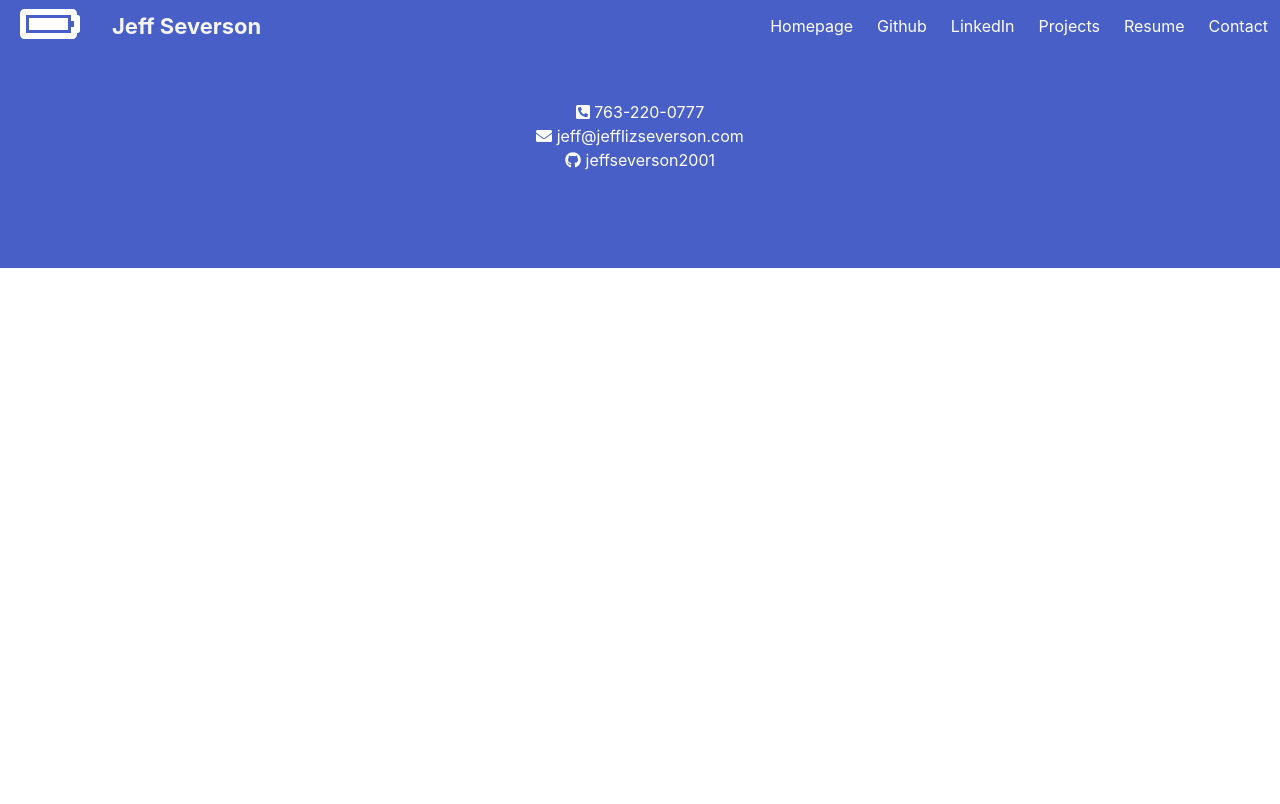
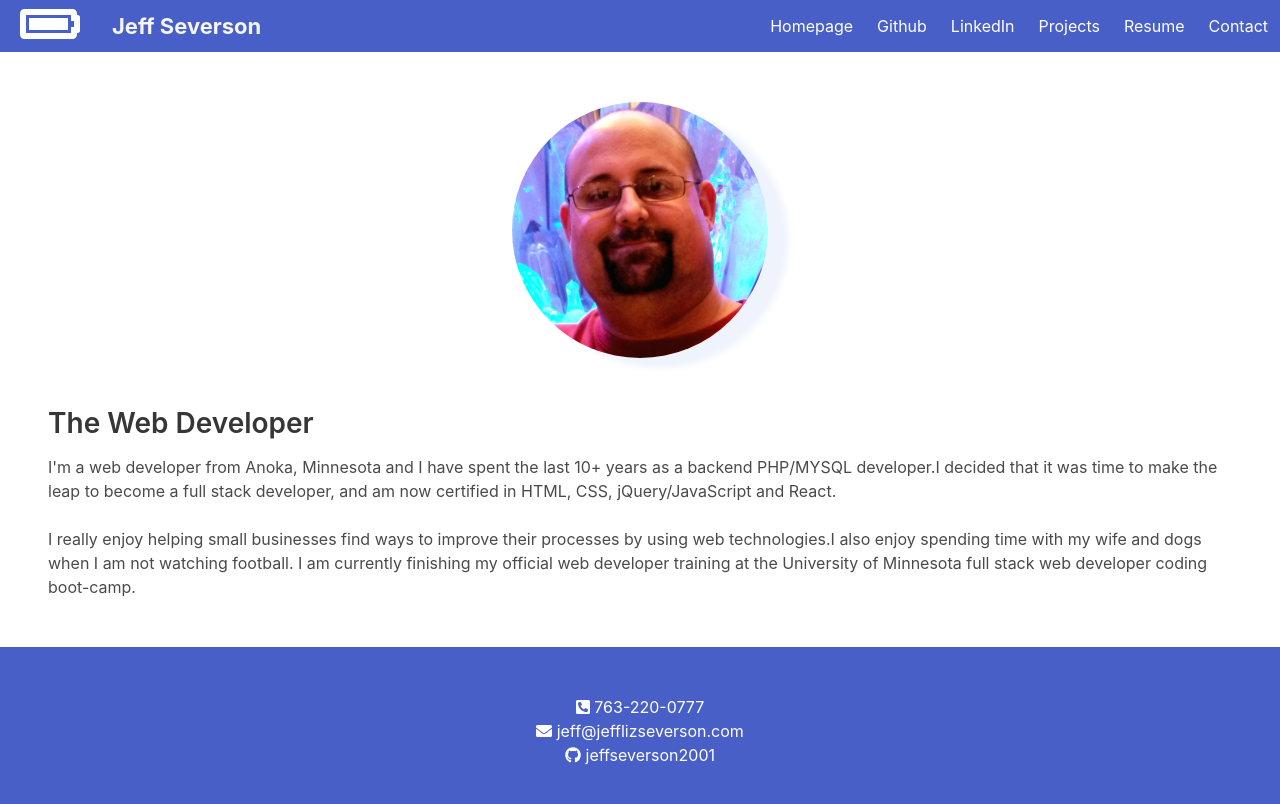
Before and after one commit to jeffseverson2001/React-Portfolio, a React (Create React App) app: page / in a window 1280 px wide. Shown: the top 804 px of the page. Built offline with nearby package versions, Linux system fonts and the light colour scheme.

Commit message:
Links Fix

```diff
--- a/src/App.js
+++ b/src/App.js
@@ -13,16 +13,16 @@ export default function App() {
     <Router>
       <Nav />
       <Switch>
-        <Route path="./projects">
+        <Route path="projects">
           <Profile />
         </Route>
-        <Route path="./resume">
+        <Route path="resume">
           <Resume />
         </Route>
-        <Route path="./contact">
+        <Route path="contact">
           <Contact />
         </Route>
-        <Route path="./">
+        <Route path="/">
           <Home />
         </Route>
       </Switch>
```
